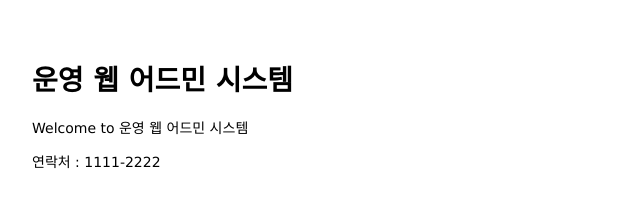
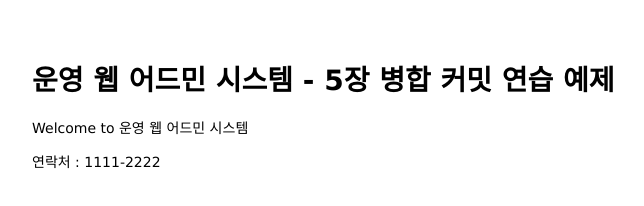
Before and after one commit to YunDaHyee/mastering-git-github-practice, a website: page public/index.html in a window 1280 px wide. Shown: the whole page, without its empty margins (26-670 px from the left). Drawn offline with Linux system fonts and the light colour scheme.

Commit message:
Change header

```diff
--- a/public/index.html
+++ b/public/index.html
@@ -6,7 +6,7 @@
 </head>
 
 <body>
-  <h1>운영 웹 어드민 시스템</h1>
+  <h1>운영 웹 어드민 시스템 - 5장 병합 커밋 연습 예제</h1>
   <p>Welcome to 운영 웹 어드민 시스템</p>
 </body>
 
```
